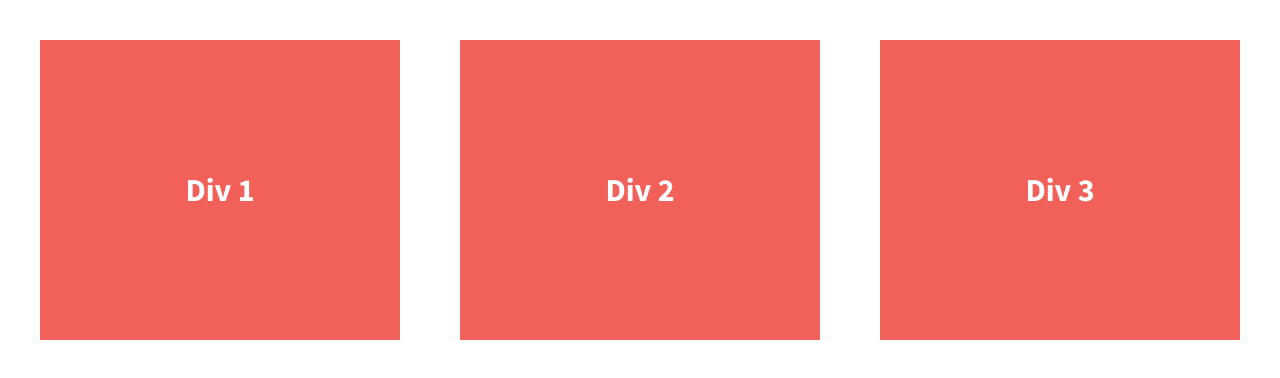
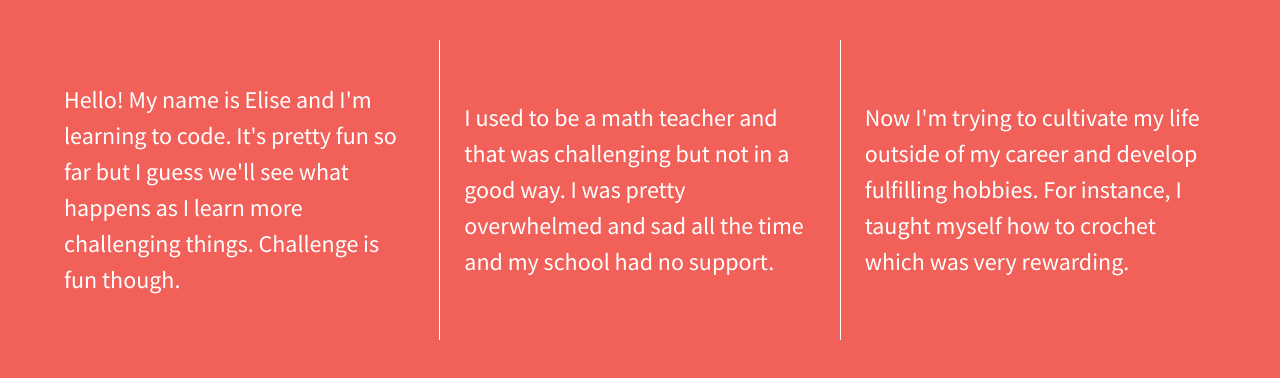
Before and after one commit to elise-shattuck/206-divs-flexbox, a plain HTML site: page index.html in a window 1280 px wide. Drawn offline with nearby package versions, Linux system fonts and the light colour scheme.

Commit message:
Added content and styled divs

```diff
--- a/css/main.css
+++ b/css/main.css
@@ -97,7 +97,7 @@ textarea {
 
 
 html {
-  background-color: #fff;
+  background-color: #f16059;
   height: 100%;
 }
 
@@ -109,23 +109,32 @@ body {
 }
 
 .wrapper {
-  font-weight: 700;
+  font-weight: 400;
   display: flex;
   justify-content: space-between;
 }
 
 .div-1, .div-2, .div-3 {
-  /*give the divs a width of 30%, add display:flex, set justify-content and align-items to center*/
   color: #fff;
   line-height: 1.5em;
-  font-size: 1.6em;
+  font-size: 1.2em;
   background-color: #f16059;
   height: 300px;
   display: flex;
   width: 30%;
   justify-content: center;
   align-items: center;
+  padding: 0 2%;
 }
+
+.div-2 {
+    border-left: 1px solid white;
+    border-right: 1px solid white;
+}
+
+/*p {
+    padding: 1.5em;
+}*/
 
 
 
--- a/index.html
+++ b/index.html
@@ -23,13 +23,16 @@
 
         <section class="wrapper">
             <div class="div-1">
-                Div 1
+                <p>Hello! My name is Elise and I'm learning to code. It's pretty fun so far but I guess
+                    we'll see what happens as I learn more challenging things. Challenge is fun though.</p>
             </div>
             <div class="div-2">
-                Div 2
+                <p>I used to be a math teacher and that was challenging but not in a good way. I was pretty
+                    overwhelmed and sad all the time and my school had no support.</p>
             </div>
             <div class="div-3">
-                Div 3
+                <p>Now I'm trying to cultivate my life outside of my career and develop fulfilling hobbies.
+                    For instance, I taught myself how to crochet which was very rewarding.</p>
             </div>
         </section>
 
```
